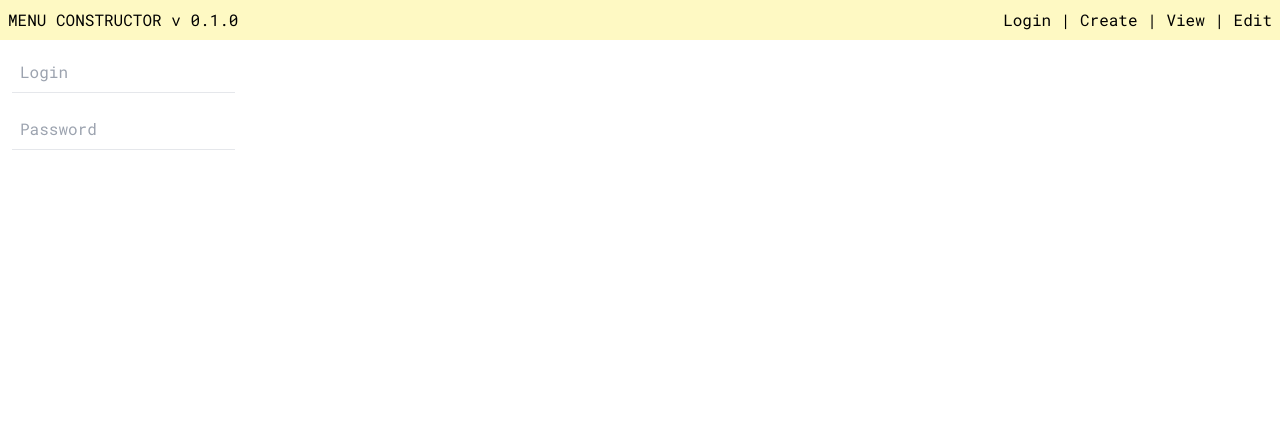
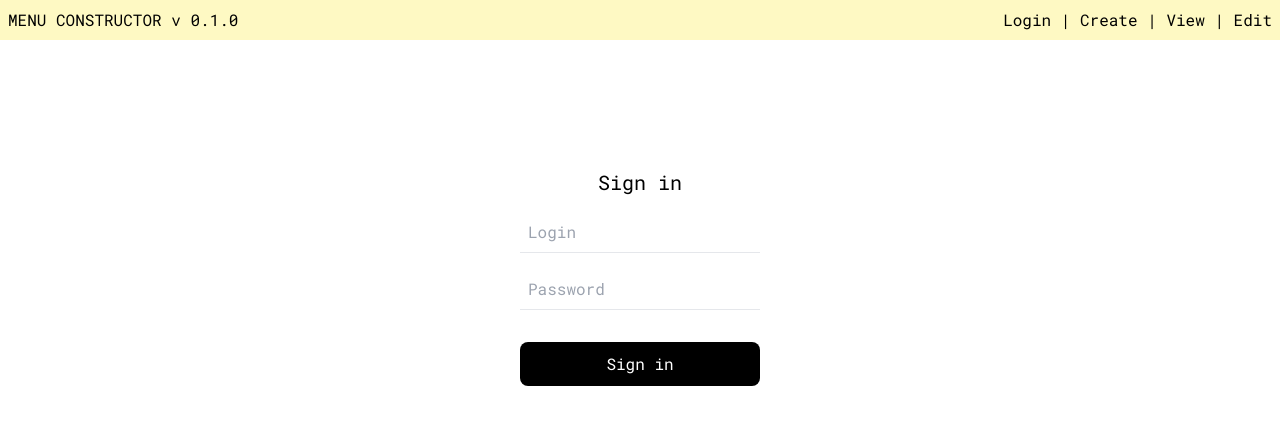
Before and after one commit to leafes/restaraunt_menu_builder, a Vue app: page /login in a window 1280 px wide. Shown: the top 436 px of the page. Built offline with nearby package versions, Linux system fonts and the light colour scheme.

Commit message:
login redesign

```diff
--- a/src/views/Login.vue
+++ b/src/views/Login.vue
@@ -1,9 +1,11 @@
 <template>
+  <div class="m-auto mt-32 text-center w-60">
+    <h1 class="text-xl mb-4">Sign in</h1>
   <input
     type="text"
     v-model="login"
     placeholder="Login"
-    class="border-b p-2 mb-4 focus:border-slate-800 outline-none"
+    class="border-b p-2 mb-4 focus:border-slate-800 outline-none w-full"
   />
   <br />
   <input
@@ -11,9 +13,12 @@
     v-model="password"
     type="password"
     placeholder="Password"
-    class="border-b p-2 mb-4 focus:border-slate-800 outline-none"
+    class="border-b p-2 mb-4 focus:border-slate-800 outline-none w-full"
   />
+  <br>
+  <button class="bg-black mt-4 text-white p-2.5 w-full rounded-lg">Sign in</button>
   {{ test }}
+</div>
 </template>
 <script>
 import { signIn, signUp } from "../services/api-fetch";
```
